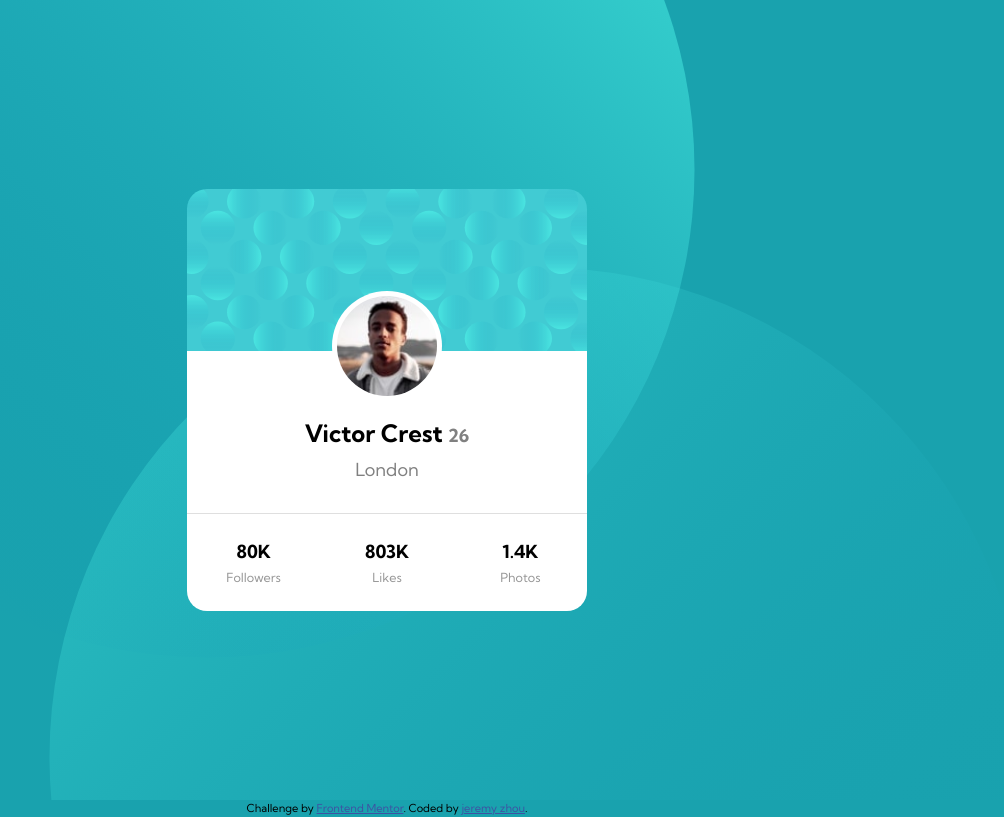
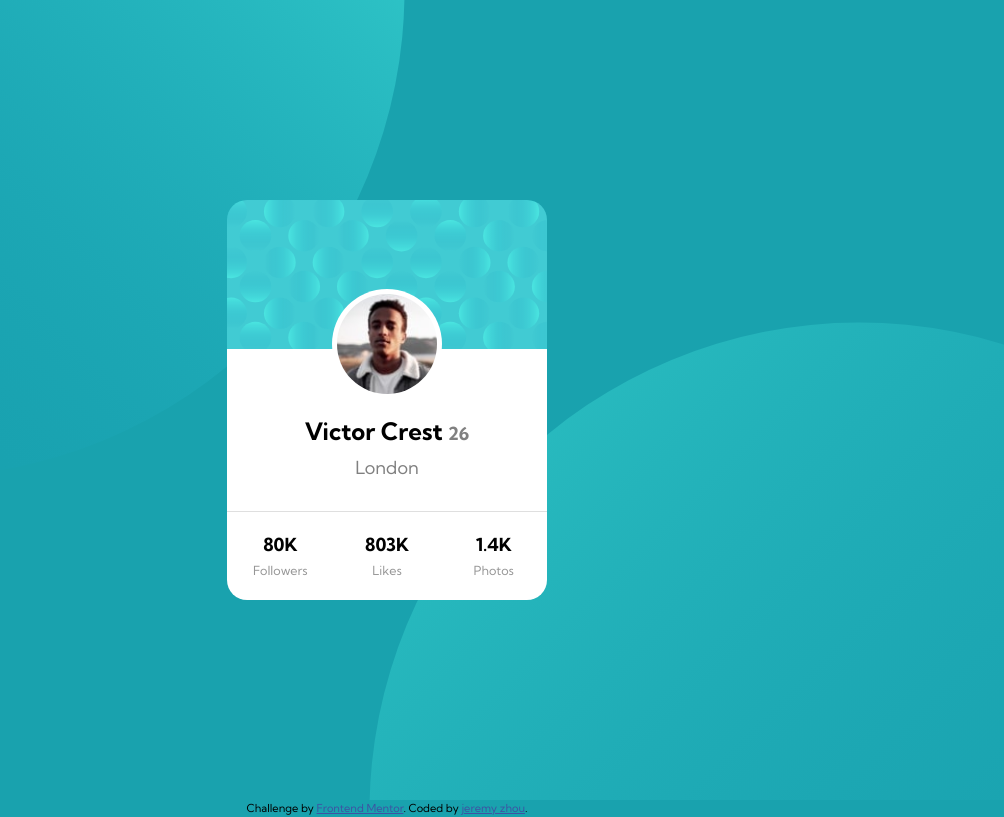
Before and after one commit to jeremy-kunzhou/profile-card-component, a plain HTML site: page index.html in a window 1280 px wide. Shown: the whole page, without its empty margins (253-1257 px from the left). Drawn offline with Linux system fonts and the light colour scheme.

Commit message:
updated
use div image as background

```diff
--- a/css/styles.css
+++ b/css/styles.css
@@ -81,6 +81,12 @@ select {
   margin: 0;
 }
 
+html, body {
+  margin: 0;
+  height: 100%;
+  width: 100%;
+}
+
 body {
   width: 100%;
   height: 100vh;
@@ -89,30 +95,46 @@ body {
 }
 
 main {
-  background: url("../images/bg-pattern-top.svg"), url("../images/bg-pattern-bottom.svg");
-  background-position: -10% 180%, 100% -150%;
-  background-repeat: no-repeat, no-repeat;
   height: 100%;
+  width: 100%;
   display: flex;
   place-items: center;
+  overflow: hidden;
 }
 
 section {
   position: relative;
   margin: 0 auto;
-  width: 25rem;
+  width: 20rem;
+  height: 25rem;
   display: flex;
+}
+section .background-top {
+  position: absolute;
+  top: -700px;
+  left: -800px;
+}
+section .background-bottom {
+  position: absolute;
+  bottom: -700px;
+  right: -800px;
+  overflow: hidden;
 }
 
 .profile-card {
-  width: 400rem;
+  position: absolute;
+  margin: 0 auto;
+  left: 0;
+  top: 0;
+  width: 20rem;
+  height: 25rem;
   border-radius: 20px;
   display: grid;
   grid-template-rows: 1fr 1fr 0.6fr;
 }
 
 .profile-card-top {
-  background: url("../../images/bg-pattern-card.svg");
+  background: url("../images/bg-pattern-card.svg");
   background-size: cover;
   height: 100%;
   width: 100%;
@@ -204,3 +226,9 @@ section {
   font-size: 12.6px;
   color: #969696;
 }
+
+@media screen and (max-width: 575px) {
+  main {
+    background-position: 150% 400%, -50% -150%;
+  }
+}
--- a/index.html
+++ b/index.html
@@ -17,6 +17,12 @@
 <body>
   <main>
     <section>
+      <div class="background-top">
+        <img src="./images/bg-pattern-top.svg" alt="" >
+      </div>
+      <div class="background-bottom">
+        <img src="./images/bg-pattern-bottom.svg" alt="" >
+      </div>
       <div class="profile-card">
         <div class="profile-card-top">
           <div class="profile-card-photo">
--- a/scss/_base.scss
+++ b/scss/_base.scss
@@ -17,6 +17,13 @@ $--fw-700: 700;
   margin: 0;
 }
 
+html, body {
+    // min-width: fit-content;
+    margin: 0;
+    height: 100%;
+    width: 100%;
+  }
+
 body {
     width: 100%;
     height: 100vh;
@@ -25,24 +32,41 @@ body {
 }
 
 main {
-    background: url('../images/bg-pattern-top.svg'),  url('../images/bg-pattern-bottom.svg');
-    background-position: -10% 180%, 100% -150%;
-    background-repeat: no-repeat, no-repeat;
     height: 100%;
-
+    width: 100%;
     display: flex;
     place-items: center;
+    overflow: hidden; // hide the image over the screen edge
 }
 
 section {
     position: relative;
     margin: 0 auto;
-    width: 25rem;
+    width: 20rem;
+    height: 25rem;
     display: flex;
+
+    .background-top {
+        position: absolute;
+        top: -700px;
+        left: -800px;
+    }
+
+    .background-bottom {
+        position: absolute;
+        bottom: -700px;
+        right: -800px;
+        overflow: hidden;
+    }
 }
 
 .profile-card {
-    width: 400rem;
+    position: absolute;
+    margin: 0 auto;
+    left: 0;
+    top: 0;
+    width: 20rem;
+    height: 25rem;
     border-radius: 20px;
 
     display: grid;
@@ -50,7 +74,7 @@ section {
 }
 
 .profile-card-top {
-    background: url("../../images/bg-pattern-card.svg");
+    background: url("../images/bg-pattern-card.svg");
     background-size: cover;
     height: 100%;
     width: 100%;
--- a/scss/_mobile.scss
+++ b/scss/_mobile.scss
@@ -0,0 +1,6 @@
+@media screen and (max-width: 575px) {
+    main {
+        // background: url('../images/bg-pattern-top.svg'),  url('../images/bg-pattern-bottom.svg');
+        background-position: 150% 400%, -50% -150%;
+    }
+}
```
